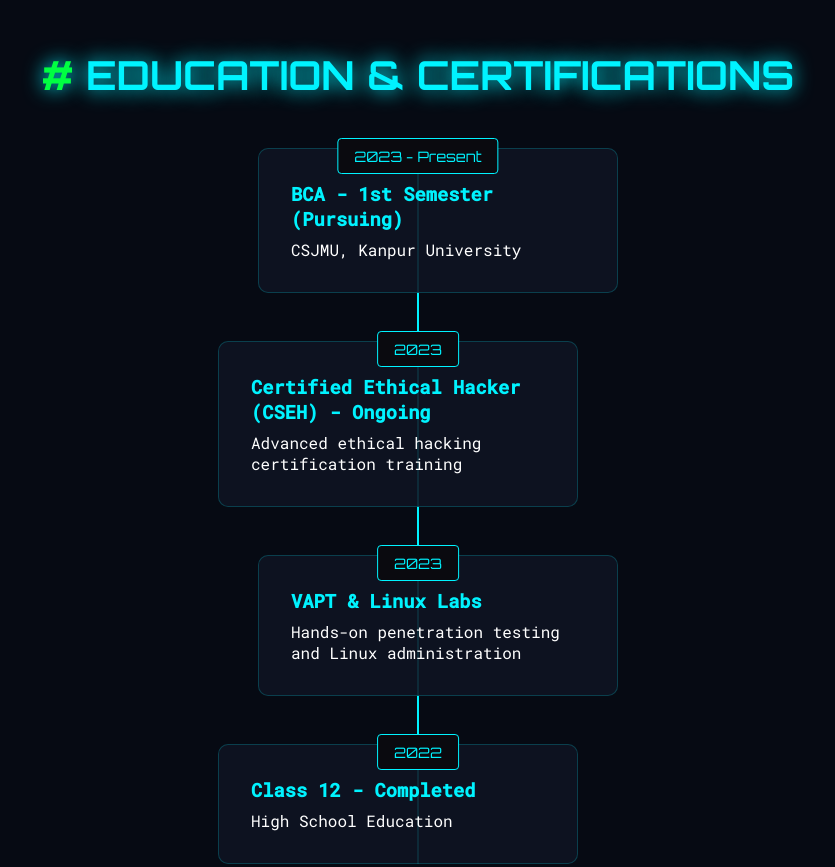
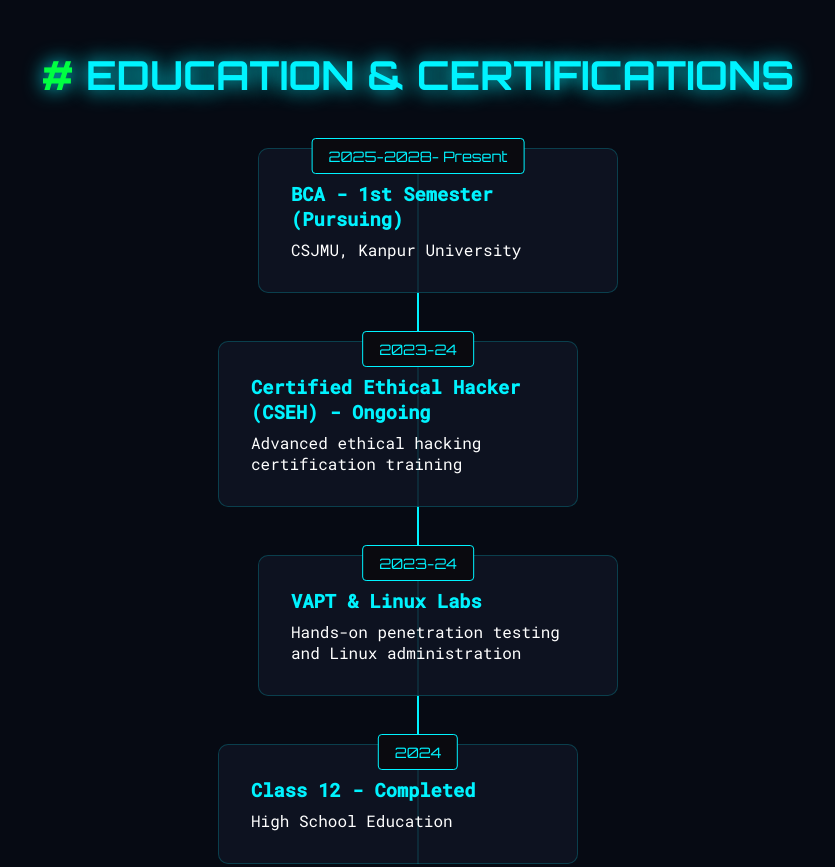
Before and after one commit to Cyberxjn/Cyberxjn.github.io, a plain HTML site: page index.html in a window 1280 px wide. Shown: the part 3840-4707 px from the top of the page, without its empty margins (222-1057 px from the left). Drawn offline with Linux system fonts and the light colour scheme.

Commit message:
Update education dates and footer year in index.html

```diff
--- a/index.html
+++ b/index.html
@@ -322,28 +322,28 @@
             <h2 class='section-title'><span class='hex'>#</span> EDUCATION & CERTIFICATIONS</h2>
             <div class='timeline'>
                 <div class='timeline-item'>
-                    <div class='timeline-date'>2023 - Present</div>
+                    <div class='timeline-date'>2025-2028- Present</div>
                     <div class='timeline-content'>
                         <h3>BCA - 1st Semester (Pursuing)</h3>
                         <p>CSJMU, Kanpur University</p>
                     </div>
                 </div>
                 <div class='timeline-item'>
-                    <div class='timeline-date'>2023</div>
+                    <div class='timeline-date'>2023-24</div>
                     <div class='timeline-content'>
                         <h3>Certified Ethical Hacker (CSEH) - Ongoing</h3>
                         <p>Advanced ethical hacking certification training</p>
                     </div>
                 </div>
                 <div class='timeline-item'>
-                    <div class='timeline-date'>2023</div>
+                    <div class='timeline-date'>2023-24</div>
                     <div class='timeline-content'>
                         <h3>VAPT & Linux Labs</h3>
                         <p>Hands-on penetration testing and Linux administration</p>
                     </div>
                 </div>
                 <div class='timeline-item'>
-                    <div class='timeline-date'>2022</div>
+                    <div class='timeline-date'>2024</div>
                     <div class='timeline-content'>
                         <h3>Class 12 - Completed</h3>
                         <p>High School Education</p>
@@ -442,7 +442,7 @@
                 </div>
             </div>
             <div class='footer-bottom'>
-                <p>&copy; 2024 Cyberxjn Portfolio. All systems operational.</p>
+                <p>&copy; 2025 Cyberxjn Portfolio. All systems operational.</p>
                 <p class='terminal-line'>root@cyberxjn:~$ <span class='cursor'>_</span></p>
             </div>
         </div>
```
